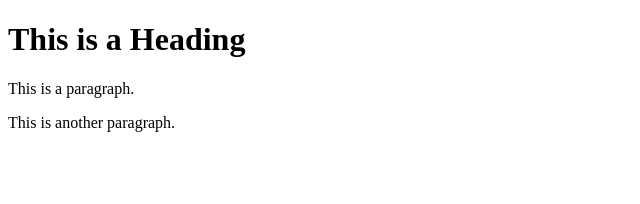
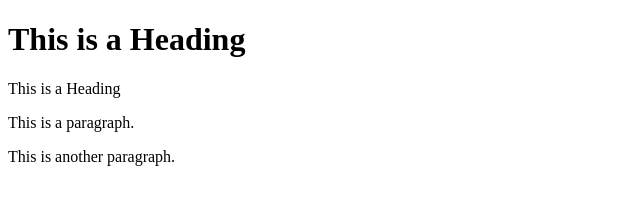
Before and after one commit to farzaneee/project, a plain HTML site: page aboat.html in a window 1280 px wide. Shown: the whole page, without its empty margins (0-640 px from the left). Drawn offline with Linux system fonts and the light colour scheme.

Commit message:
add h2 tag

```diff
--- a/aboat.html
+++ b/aboat.html
@@ -7,7 +7,8 @@
 </head>
 <body>
 
-<h1>This is a Heading</h1>
+<h1>This is a Heading</h1
+    <h2>This is a Heading</h2>
 <p>This is a paragraph.</p>
 <p>This is another paragraph.</p>
 
```
